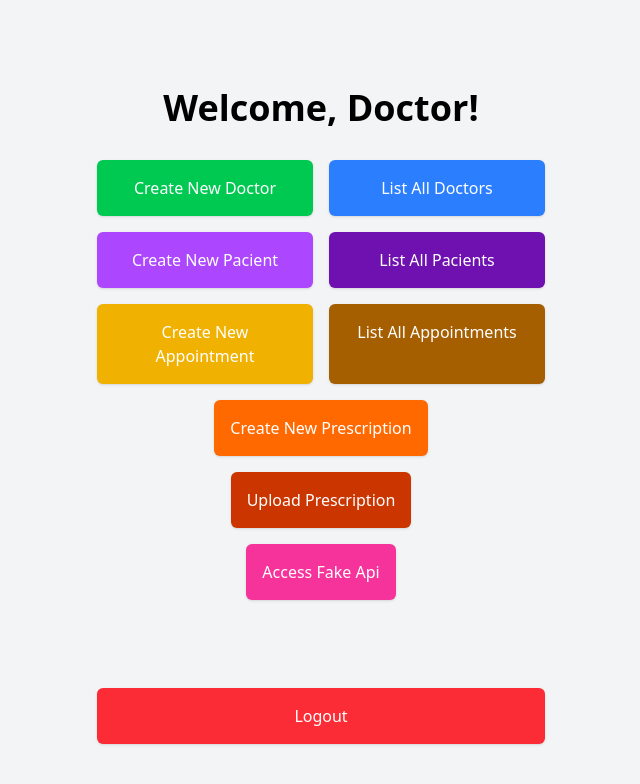
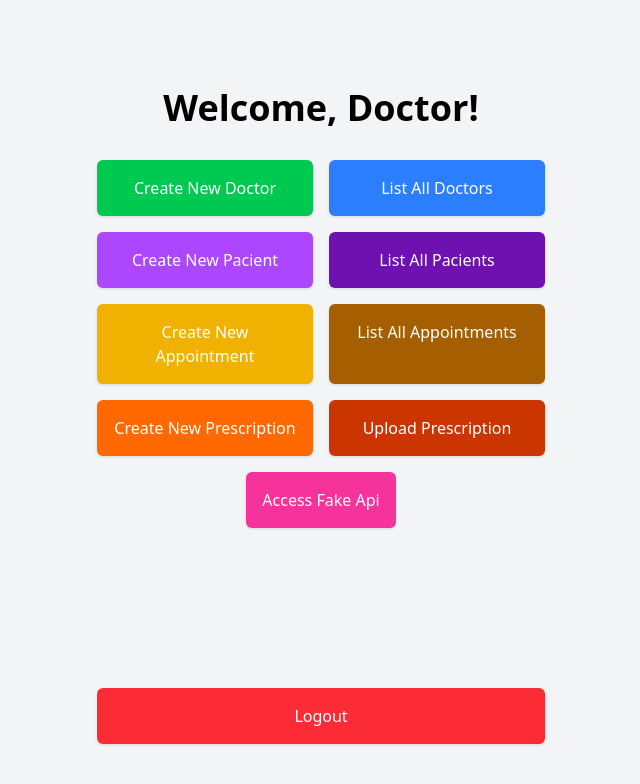
Before and after one commit to Chrysthy/med-app, a Next.js app in the folder med-app/: page /home in a window 1280 px wide. Shown: the top 784 px of the page, without its empty margins (319-959 px from the left). Built offline with nearby package versions, Linux system fonts and the light colour scheme.

Commit message:
Update styles to the home page

```diff
--- a/med-app/src/app/home/page.tsx
+++ b/med-app/src/app/home/page.tsx
@@ -35,11 +35,11 @@ export default function Home() {
                         List All Appointments
                     </Link>
 
-                    <Link href="/prescription/create" className="block text-center p-4 bg-orange-500 text-white rounded-md shadow hover:bg-orange-600 transition col-span-2 justify-self-center cursor-pointer">
+                    <Link href="/prescription/create" className="block text-center p-4 bg-orange-500 text-white rounded-md shadow hover:bg-orange-600 transition cursor-pointer">
                         Create New Prescription
                     </Link>
 
-                    <Link href="/prescription/upload" className="block text-center p-4 bg-orange-700 text-white rounded-md shadow hover:bg-orange-800 transition col-span-2 justify-self-center cursor-pointer">
+                    <Link href="/prescription/upload" className="block text-center p-4 bg-orange-700 text-white rounded-md shadow hover:bg-orange-800 transition cursor-pointer">
                         Upload Prescription
                     </Link>
 
```
